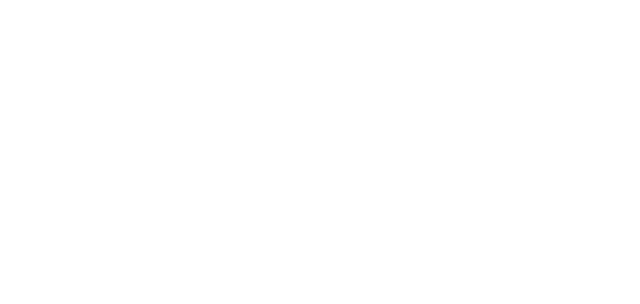
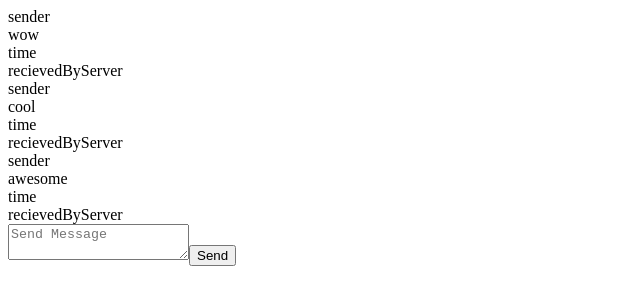
Before and after one commit to Ziv5ha/Chat-App, a React (Create React App) app in the folder client/: page /1 in a window 1280 px wide. Shown: the top 304 px of the page, without its empty margins (0-640 px from the left). Built offline with nearby package versions, Linux system fonts and the light colour scheme.

Commit message:
basic client side

```diff
--- a/client/package.json
+++ b/client/package.json
@@ -8,6 +8,7 @@
     "@testing-library/user-event": "^12.8.3",
     "react": "^17.0.2",
     "react-dom": "^17.0.2",
+    "react-router-dom": "^6.0.2",
     "react-scripts": "4.0.3",
     "web-vitals": "^1.1.2"
   },
--- a/client/src/App.js
+++ b/client/src/App.js
@@ -1,7 +1,20 @@
+import { BrowserRouter, Routes, Route } from 'react-router-dom';
+
 import './App.css';
+import ChatRoom from './components/chatRoom/ChatRoom';
+import HomePage from './components/HomePage';
+import LoginPage from './components/loginPage/LoginPage';
 
 function App() {
-  return <div className='App'></div>;
+  return (
+    <div className='App'>
+      <Routes>
+        <Route path='/Login' element={<LoginPage />} />
+        <Route path='/' element={<HomePage />} />
+        <Route path={`/:chatRoom`} element={<ChatRoom />} />
+      </Routes>
+    </div>
+  );
 }
 
 export default App;
--- /dev/null
+++ b/client/src/components/HomePage.js
@@ -0,0 +1,15 @@
+import React from 'react';
+import { Link } from 'react-router-dom';
+import ChatNav from './chatRoom/ChatNav';
+
+export default function HomePage() {
+  return (
+    <div>
+      <ChatNav chatRooms={['Global', 'Politics', 'Gosip']} />
+      <div>
+        This is a placeholder for a home page that showcases all the features of
+        this chat app
+      </div>
+    </div>
+  );
+}
--- /dev/null
+++ b/client/src/components/chatRoom/ChatNav.js
@@ -0,0 +1,15 @@
+import React from 'react';
+import { Link } from 'react-router-dom';
+
+export default function ChatNav({ chatRooms }) {
+  const navUl = chatRooms.map((room) => (
+    <li key={room}>
+      <Link to={`/${room.toLowerCase()}`}>{room}</Link>
+    </li>
+  ));
+  return (
+    <div>
+      <ul>{navUl}</ul>
+    </div>
+  );
+}
--- /dev/null
+++ b/client/src/components/chatRoom/ChatRoom.js
@@ -0,0 +1,25 @@
+import React from 'react';
+import SendMsg from './SendMsg';
+import { useParams } from 'react-router-dom';
+
+export default function ChatRoom() {
+  let params = useParams();
+  const room = params.room;
+  //   const room = params.room.replaceAll('-', ' ');
+  //   request msgs and users from server
+  const msgs = ['wow', 'cool', 'awesome'];
+  const msgsElem = msgs.map((msg) => (
+    <div>
+      <div>sender</div>
+      <div>{msg}</div>
+      <div>time</div>
+      <div>recievedByServer</div>
+    </div>
+  ));
+  return (
+    <div>
+      <div>{msgsElem}</div>
+      <SendMsg />
+    </div>
+  );
+}
--- /dev/null
+++ b/client/src/components/chatRoom/SendMsg.js
@@ -0,0 +1,10 @@
+import React from 'react';
+
+export default function SendMsg() {
+  return (
+    <form>
+      <textarea placeholder='Send Message' />
+      <button>Send</button>
+    </form>
+  );
+}
--- /dev/null
+++ b/client/src/components/loginPage/LoginPage.js
@@ -0,0 +1,15 @@
+import React from 'react';
+import { Link } from 'react-router-dom';
+
+export default function LoginPage() {
+  return (
+    <form>
+      <input
+        type='text'
+        placeholder='Enter Username'
+        className='login-u-input'
+      ></input>
+      <button className='login-btn'>Log in</button>
+    </form>
+  );
+}
--- a/client/src/index.js
+++ b/client/src/index.js
@@ -2,10 +2,20 @@ import React from 'react';
 import ReactDOM from 'react-dom';
 import './index.css';
 import App from './App';
+import { BrowserRouter, Routes, Route } from 'react-router-dom';
+import ChatRoom from './components/chatRoom/ChatRoom';
+import HomePage from './components/HomePage';
+import LoginPage from './components/loginPage/LoginPage';
 
 ReactDOM.render(
-  <React.StrictMode>
-    <App />
-  </React.StrictMode>,
+  // <React.StrictMode>
+  <BrowserRouter>
+    <Routes>
+      <Route path='Login' element={<LoginPage />} />
+      <Route path='/' element={<HomePage />} />
+      <Route path={`:chatRoom`} element={<ChatRoom />} />
+    </Routes>
+  </BrowserRouter>,
+  // </React.StrictMode>,
   document.getElementById('root')
 );
```
Also changed, not shown: 2 other files (tests, documents, lock files or other folders).
